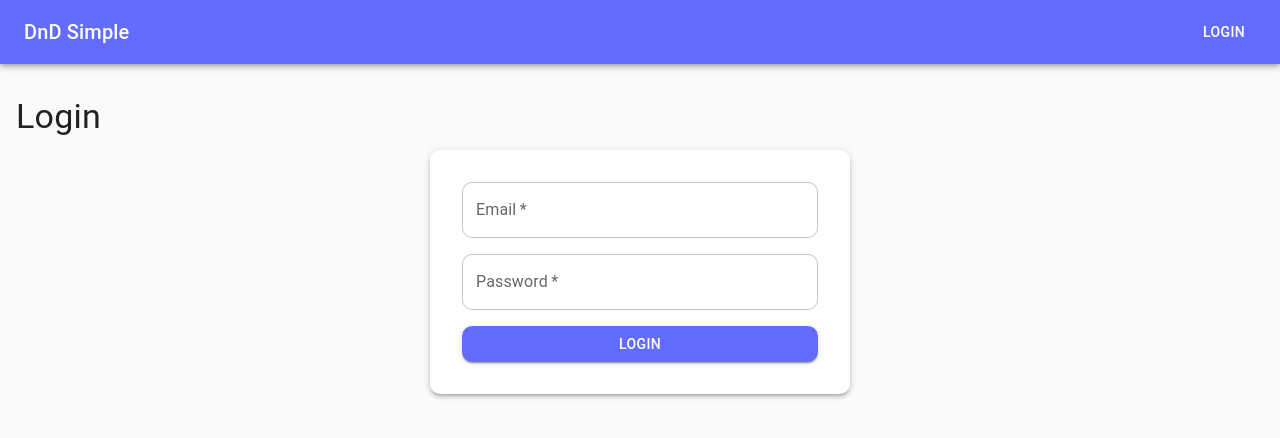
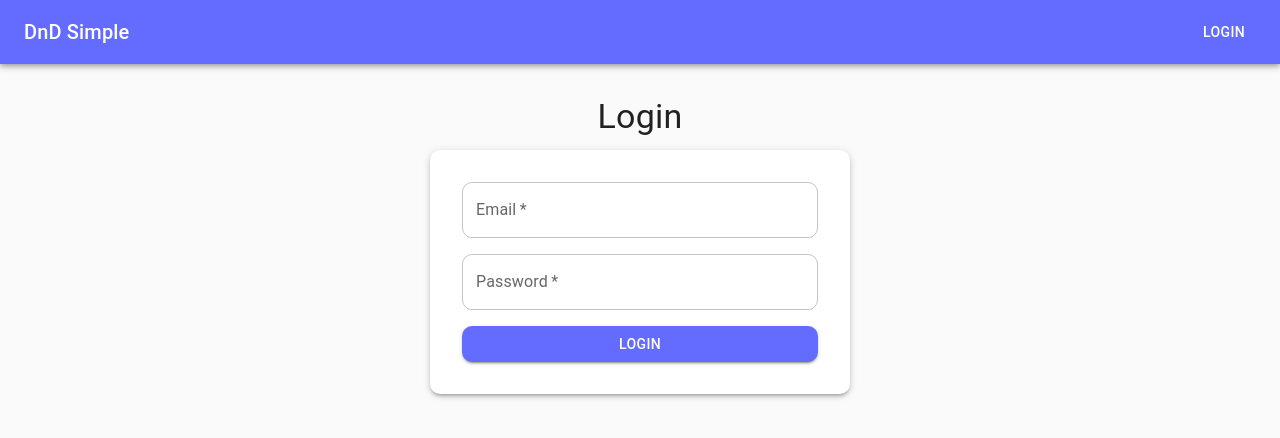
Before and after one commit to agbrettpittman/DND-Simple, a React app in the folder frontend/: page /login in a window 1280 px wide. Shown: the top 438 px of the page. Built offline with nearby package versions, Linux system fonts and the light colour scheme; the HTML template or start-up script is replaced by a standard one.

Commit message:
Login button now navigates to the home on click

```diff
--- a/frontend/src/pages/LoginPage.jsx
+++ b/frontend/src/pages/LoginPage.jsx
@@ -1,6 +1,7 @@
 import { useState } from 'react'
 import { Alert, Box, Button, Paper, Stack, TextField, Typography } from '@mui/material'
 import styled from 'styled-components'
+import { useNavigate } from 'react-router-dom'
 
 const Card = styled(Paper)`
   && {
@@ -15,6 +16,7 @@ function LoginPage() {
   const [Email, SetEmail] = useState('')
   const [Password, SetPassword] = useState('')
   const [Error, SetError] = useState(null)
+  const Navigate = useNavigate()
 
   const onSubmit = (e) => {
     e.preventDefault()
@@ -27,11 +29,12 @@ function LoginPage() {
     // TODO: Call backend login; for now just log
     // console.log({ Email, Password })
     alert('Login clicked (mock)')
+    Navigate('/')
   }
 
   return (
     <Box>
-      <Typography variant="h4" gutterBottom>
+      <Typography variant="h4" gutterBottom align="center">
         Login
       </Typography>
       <Card elevation={3}>
```
